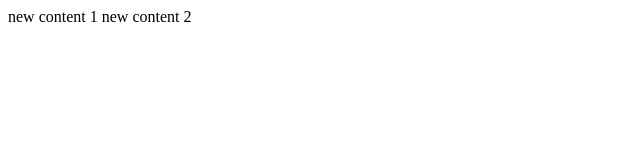
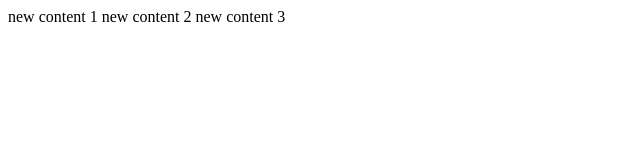
Before and after one commit to 8-liangGoldfish/git-demo, a plain HTML site: page index.html in a window 1280 px wide. Shown: the whole page, without its empty margins (0-640 px from the left). Drawn offline with Linux system fonts and the light colour scheme.

Commit message:
程序员A第四次提交

```diff
--- a/index.html
+++ b/index.html
@@ -6,5 +6,6 @@
 <body>
   new content 1
   new content 2
+  new content 3
 </body>
 </html>
```
